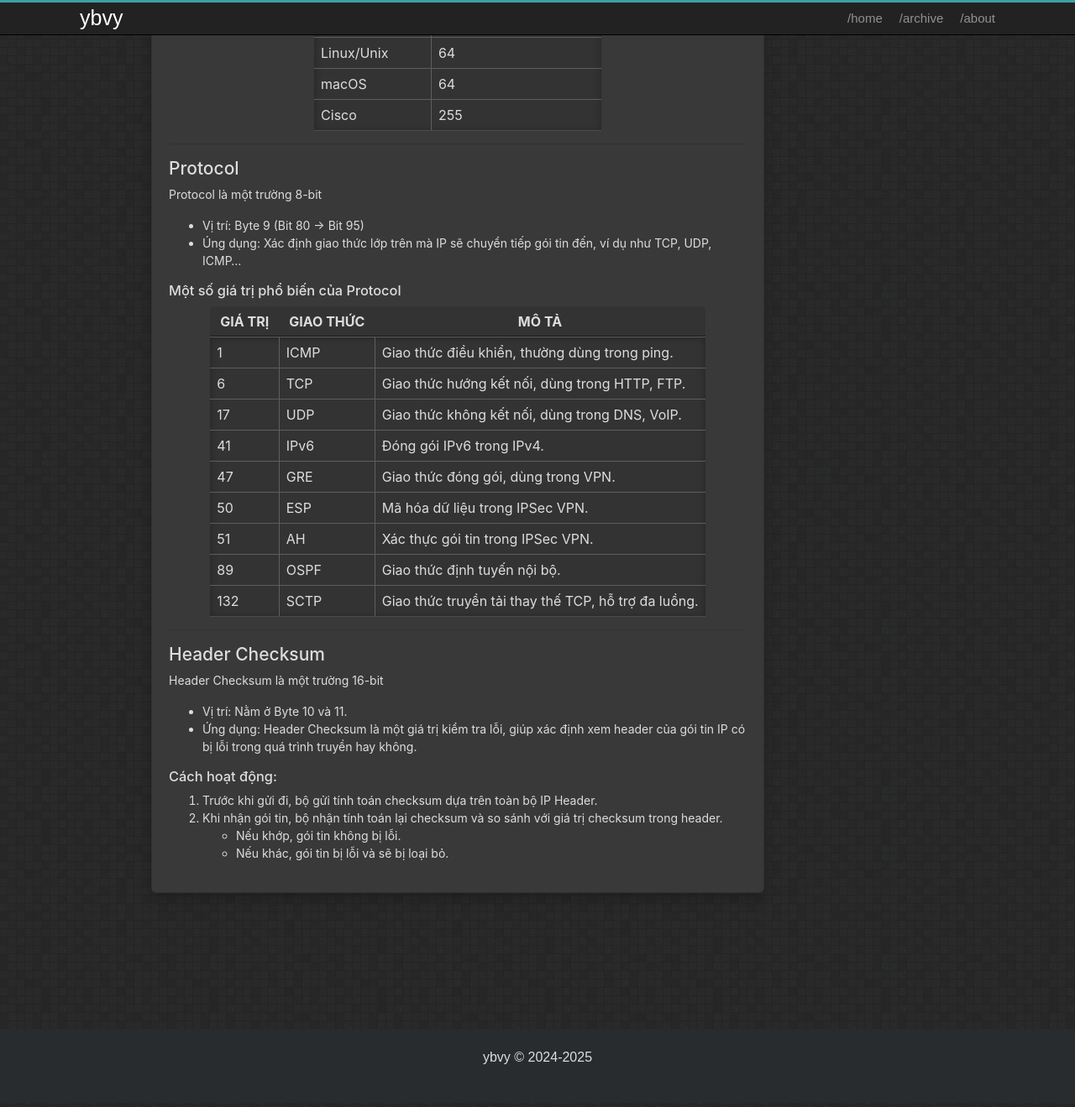
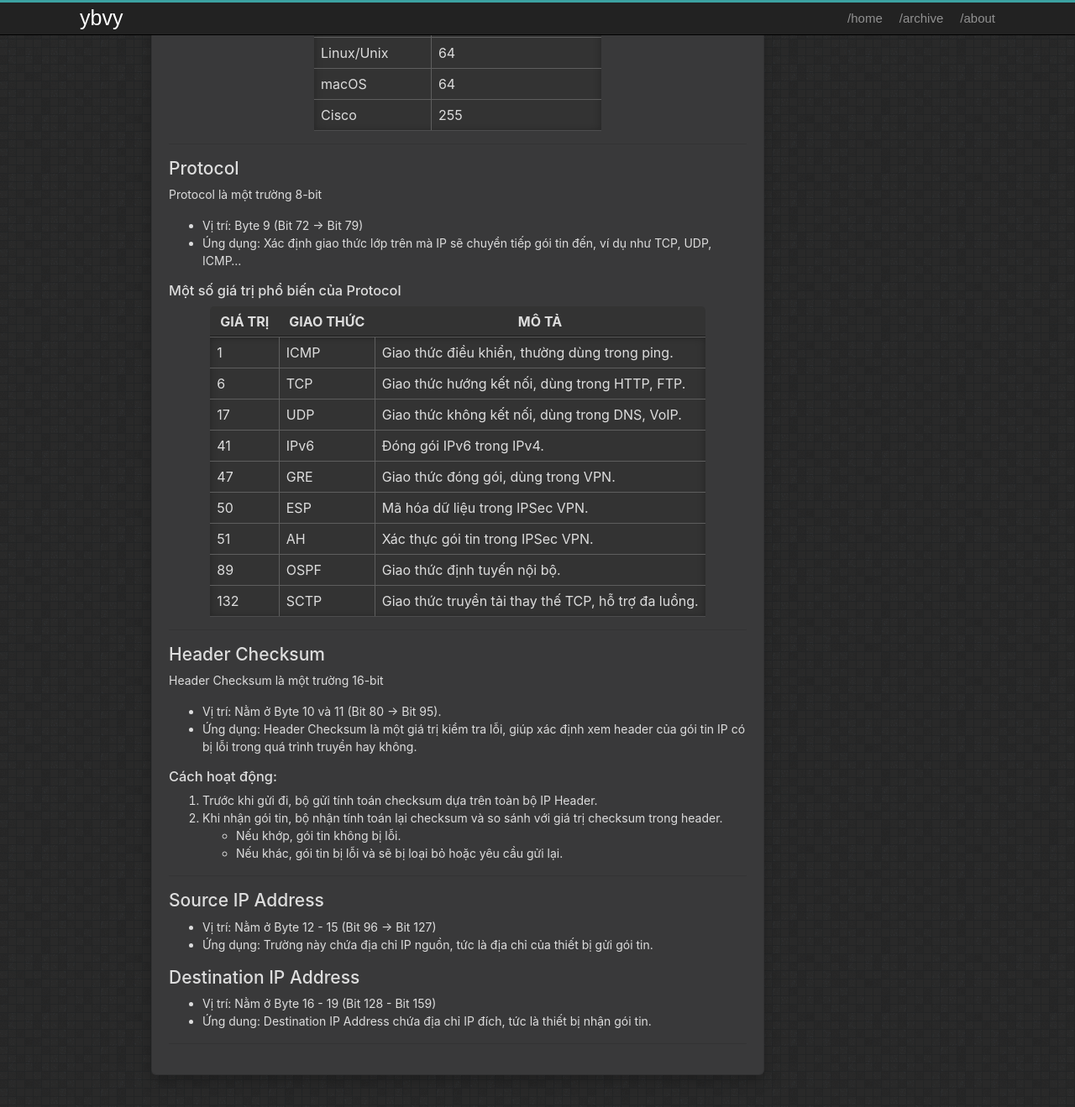
Before and after one commit to ybvy/ybvy.github.io, a Jekyll site: the page built from _posts/2025-03-18-ip-header-explain.md, in a window 1280 px wide and 1400 px high, scrolled down 4334 px. Shown: the top 1319 px of the window at 84% size. Built offline with Jekyll 4.4.1, drawn with Linux system fonts in a browser that asks for light colours; comment, search, counter and statistics services are not loaded; some of the changed text lies outside the part shown.

Commit message:
add post 2025-03-18

```diff
--- a/_posts/2025-03-18-ip-header-explain.md
+++ b/_posts/2025-03-18-ip-header-explain.md
@@ -57,7 +57,7 @@ TOS (Type of Service) là một trường 8 bit trong IPv4 Header, được sử
 ---
 ### DSCP (Differentiated Services Code Point)
 DSCP (6 bit) là một phần của trường TOS, được sử dụng để phân loại mức độ ưu tiên của gói tin trong mạng.
-* Vị trí: 6 bit đầu tiên của byte thứ 2 trong IPv4 header.
+* Vị trí: 6 bit đầu tiên của byte thứ 2 trong IPv4 header (Bit 8 -> Bit 13).
 * Chức năng: Giúp các bộ định tuyến (router) ưu tiên xử lý một số gói tin nhất định (ví dụ: thoại, video, dữ liệu quan trọng).
 
 | Tên                     |  Decimal | Binary  | Ứng dụng |
@@ -78,7 +78,7 @@ DSCP (6 bit) là một phần của trường TOS, được sử dụng để ph
 ---
 ###  ECN (Explicit Congestion Notification)
 ECN là một cơ chế giúp phát hiện và kiểm soát tắc nghẽn mạng mà không cần drop (hủy bỏ) gói tin.
-* Vị trí: ECN là 2 bit cuối cùng của byte DSCP/ECN trong IP Header.
+* Vị trí: ECN là 2 bit cuối cùng của byte DSCP/ECN trong IP Header (Bit 14 -> Bit 15).
 * Ứng dụng: Hỗ trợ kiểm soát tắc nghẽn trong TCP/IP mà không mất gói tin.
 
 | ECN Value | Binary | Ý nghĩa |
@@ -182,7 +182,7 @@ TTL là một trường 8-bit, nằm ở Byte 8 trong IP Header.
 
 ## Protocol
 Protocol là một trường 8-bit
-* Vị trí: Byte 9 (Bit 80 -> Bit 95)
+* Vị trí: Byte 9 (Bit 72 -> Bit 79)
 * Úng dụng: Xác định giao thức lớp trên mà IP sẽ chuyển tiếp gói tin đến, ví dụ như TCP, UDP, ICMP...
 
 ### Một số giá trị phổ biến của Protocol
@@ -204,16 +204,27 @@ Protocol là một trường 8-bit
 
 ## Header Checksum
 Header Checksum là một trường 16-bit
-* Vị trí: Nằm ở Byte 10 và 11.
+* Vị trí: Nằm ở Byte 10 và 11 (Bit 80 -> Bit 95).
 * Ứng dụng: Header Checksum là một giá trị kiểm tra lỗi, giúp xác định xem header của gói tin IP có bị lỗi trong quá trình truyền hay không.
 
 ### Cách hoạt động:
 1. Trước khi gửi đi, bộ gửi tính toán checksum dựa trên toàn bộ IP Header.
 2. Khi nhận gói tin, bộ nhận tính toán lại checksum và so sánh với giá trị checksum trong header.
 * Nếu khớp, gói tin không bị lỗi.
-* Nếu khác, gói tin bị lỗi và sẽ bị loại bỏ.
+* Nếu khác, gói tin bị lỗi và sẽ bị loại bỏ hoặc yêu cầu gửi lại.
 
-<!-- <script src="https://giscus.app/client.js"
+---
+## Source IP Address
+* Vị trí: Nằm ở Byte 12 - 15 (Bit 96 -> Bit 127)
+* Ứng dụng: Trường này chứa địa chỉ IP nguồn, tức là địa chỉ của thiết bị gửi gói tin.
+
+## Destination IP Address
+* Vị trí: Nằm ở Byte 16 - 19 (Bit 128 - Bit 159)
+* Ứng dung: Destination IP Address chứa địa chỉ IP đích, tức là thiết bị nhận gói tin.
+
+---
+
+<script src="https://giscus.app/client.js"
         data-repo="ybvy/ybvy.github.io"
         data-repo-id="R_kgDONiHcVw"
         data-category="Announcements"
@@ -227,4 +238,4 @@ Header Checksum là một trường 16-bit
         data-lang="vi"
         crossorigin="anonymous"
         async>
-</script> -->
+</script>
```
Also changed, not shown: other parts of _posts/2025-03-18-ip-header-explain.md (+3 -3 lines).
